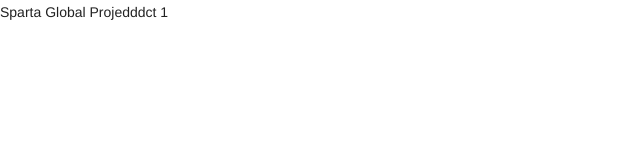
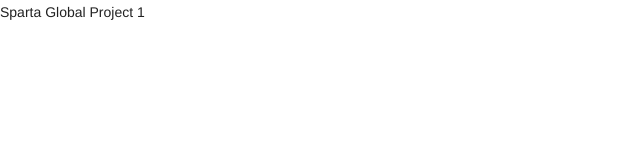
Before and after one commit to sammydo/sg-project-1, a website: page index.html in a window 1280 px wide. Shown: the full height of the page, 0-640 px from the left. Drawn offline with nearby package versions, Linux system fonts and the light colour scheme.

Commit message:
index test

```diff
--- a/index.html
+++ b/index.html
@@ -4,13 +4,13 @@
   <meta charset="UTF-8">
   <meta name="viewport" content="width=device-width, initial-scale=1.0">
   <meta http-equiv="X-UA-Compatible" content="ie=edge">
-<link rel="stylesheet" href="bower_components/material-design-lite/material.min.css">
+  <link rel="stylesheet" href="bower_components/material-design-lite/material.min.css">
   <script src="bower_components/jquery/dist/jquery.min.js" charset="utf-8"></script>
   <title>sg-Project-1</title>
 </head>
 <body>
 
-  <p>Sparta Global Projedddct 1</p>
+  <p>Sparta Global Project 1</p>
 
 </body>
 </html>
--- a/package.json
+++ b/package.json
@@ -4,7 +4,7 @@
   "description": "Sparta Global Project 1",
   "main": "index.js",
   "scripts": {
-    "start": "node index.js",
+  "start": "node index.js",
    "postinstall": "bower install",
    "test": "echo \"Error: no test specified\" && exit 1"
   },
```
